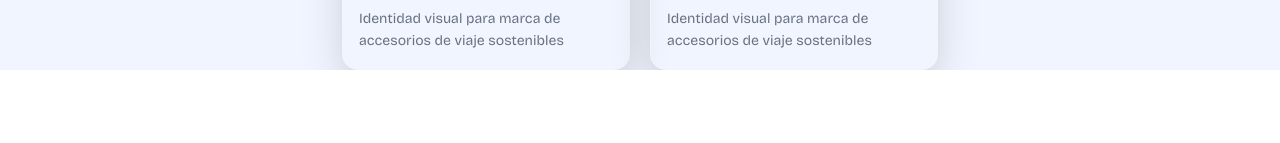
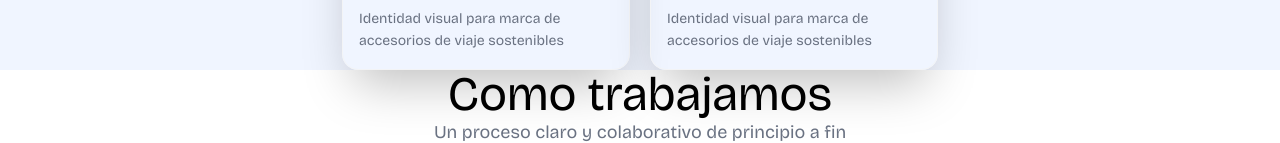
Before and after one commit to CasJuan/velaz-agency, a React (Vite) app: page / in a window 1280 px wide. Shown: the part 3166-3309 px from the top of the page. Before the commit the page ends 3236 px from the top, so only its background shows below. Built offline with nearby package versions, Linux system fonts and the light colour scheme.

Commit message:
proceso component

```diff
--- /dev/null
+++ b/src/Proceso.jsx
@@ -0,0 +1,10 @@
+
+
+export const Proceso = () => {
+    return (
+        <section>
+            <h2 className="text-5xl text-center">Como trabajamos</h2>
+            <p className="text-lg text-center text-gray-500">Un proceso claro y colaborativo de principio a fin</p>
+        </section>
+    )
+}
--- a/src/main.jsx
+++ b/src/main.jsx
@@ -6,6 +6,7 @@ import { Hero } from './Hero'
 import { Servicios } from './Servicios'
 import { Nosotros } from './Nosotros'
 import { Portfolio } from './Portfolio'
+import { Proceso } from './Proceso'
 
 createRoot(document.getElementById('root')).render(
   <StrictMode>
@@ -14,5 +15,6 @@ createRoot(document.getElementById('root')).render(
     <Servicios/>
     <Nosotros/>
     <Portfolio/>
+    <Proceso/>
   </StrictMode>,
 )
```
